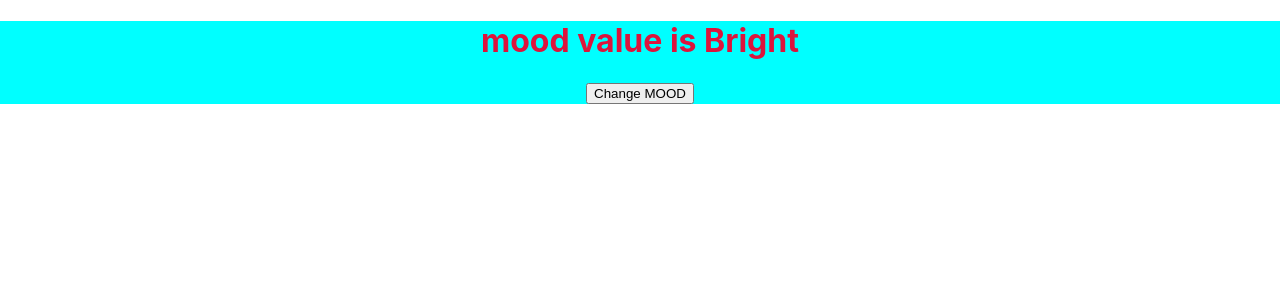
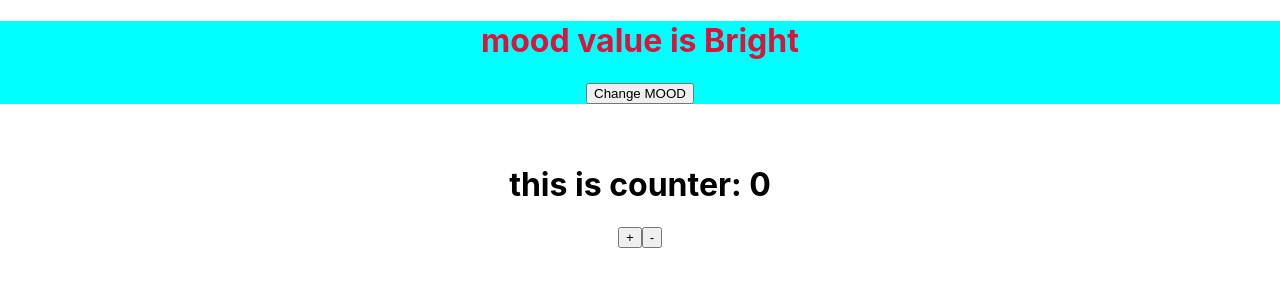
Before and after one commit to bilalahmad147/practice-reapositery-for-react, a React (Create React App) app: page / in a window 1280 px wide. Shown: the top 300 px of the page. Built offline with nearby package versions, Linux system fonts and the light colour scheme.

Commit message:
final commit using reducer

```diff
--- a/src/App.js
+++ b/src/App.js
@@ -2,6 +2,7 @@ import React, { useState } from 'react';
 import "./App.css";
 import CounterContext from './CounterContext';
 import CreateCounter from "./CreateCounter";
+import CountReducer from "./CountReducer";
 
 function App() {
 
@@ -11,6 +12,9 @@ function App() {
     <CreateCounter.Provider value={mood}>
       <div className="App">
         <CounterContext />
+        <br />
+        <br />
+        <CountReducer />
       </div>
     </CreateCounter.Provider>
   );
--- /dev/null
+++ b/src/CountReducer.js
@@ -0,0 +1,17 @@
+import React, { useReducer } from 'react';
+import CounterReducer from './CounterReducer';
+
+const CountReducer = () => {
+
+    let [state, dispatch] = useReducer(CounterReducer, 0);
+
+    return (
+        <div>
+            <h1>this is counter: {state}</h1>
+            <button onClick={()=>dispatch("INC")}>+</button>
+            <button onClick={()=>dispatch("DEC")}>-</button>
+        </div>
+    )
+};
+
+export default CountReducer;
--- /dev/null
+++ b/src/CounterReducer.js
@@ -0,0 +1,12 @@
+const CounterReducer = (state,action) => {
+    switch(action){
+        case "INC" :
+            return state + 1;
+        case "DEC" :
+            return state - 1;
+        default:
+            return state;
+    }
+};
+
+export default CounterReducer;
```
